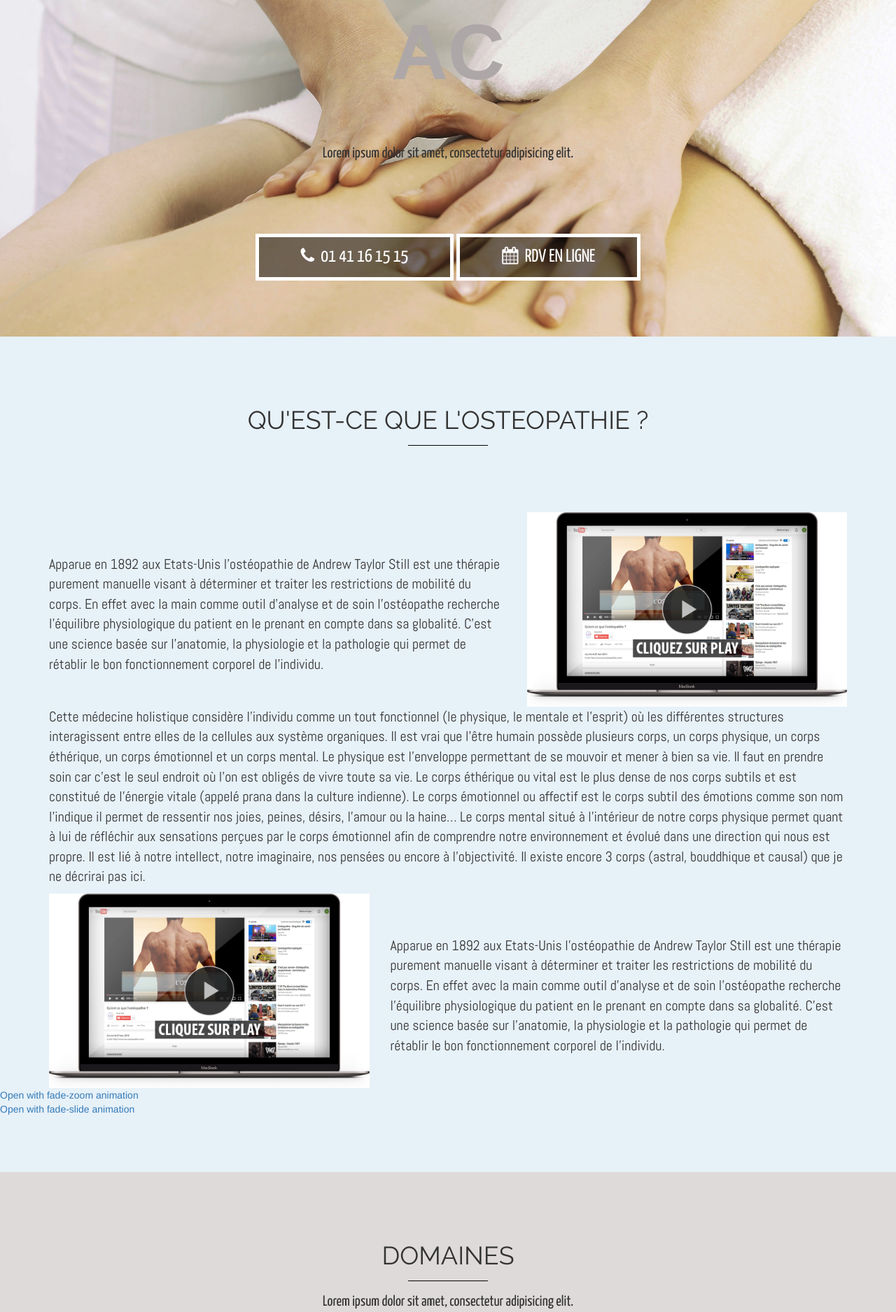
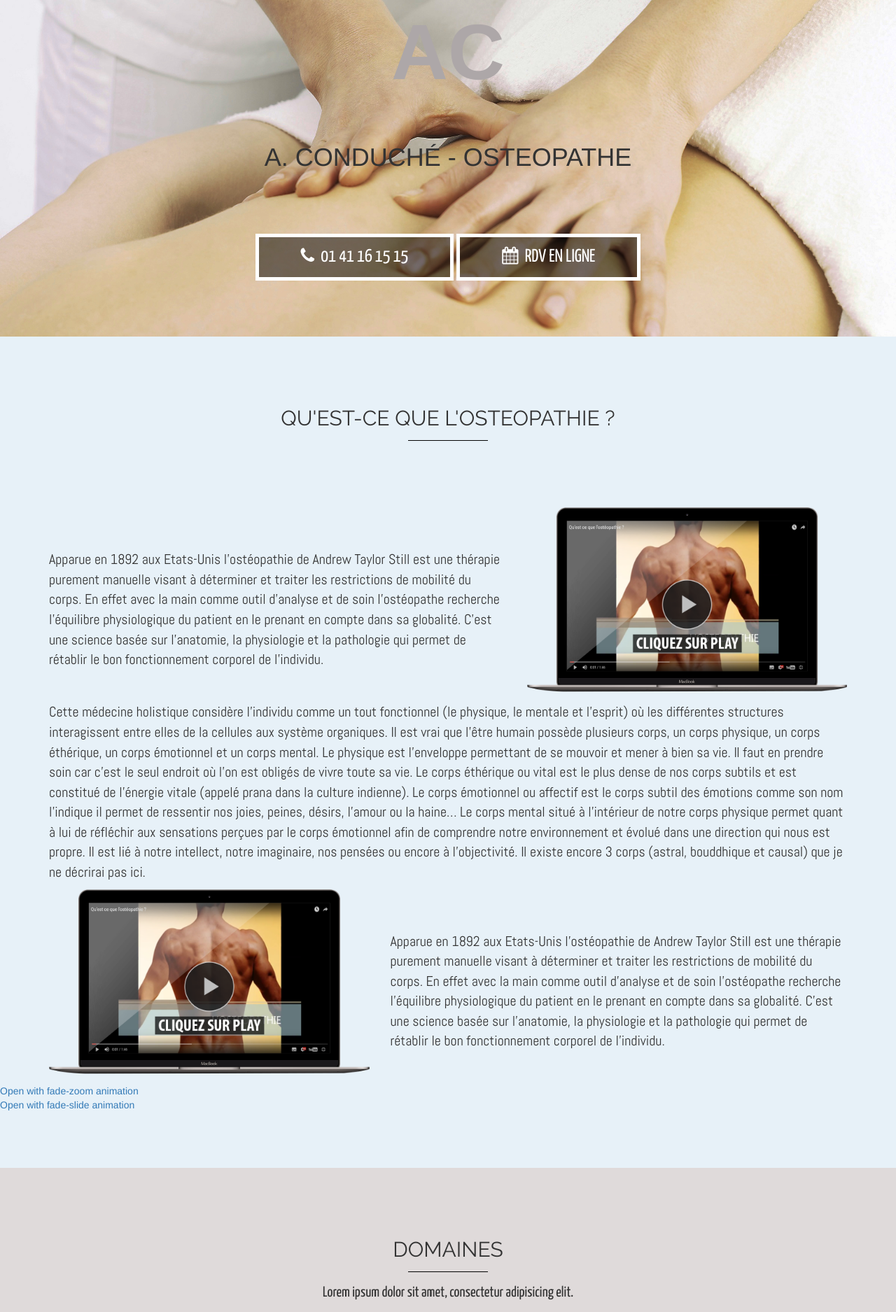
Before and after one commit to lexahrro/osteo, a PHP site: page / in a window 1280 px wide. Shown: the part 50-1925 px from the top of the page at 70% size. Run offline with PHP 8.4, Linux system fonts and the light colour scheme; some libraries are stand-ins or nearby versions.

Commit message:
last commit avant reprise

```diff
--- a/header.php
+++ b/header.php
@@ -4,8 +4,57 @@
     <meta charset="utf-8">
     <meta http-equiv="X-UA-Compatible" content="IE=edge">
     <meta name="viewport" content="width=device-width, initial-scale=1">
-    <meta name="description" content="">
-    <meta name="author" content="">
+
+    <meta name="description" content="Arthur Conduché, Ostéopathe à Paris. Ostéopathie générale, pour sportifs, femmes enceintes, enfants, adultes, seniors et nourissons.">
+    <meta name="keywords" content="mots clefs">
+    <meta name="author" content="Alexandre HERRERO - Marwan Diridollou”>
+    <meta name="robots" content="index">
+    <meta name="Indentifier-URL" content="url du site">
+
+    <title>Arthur Conduché - Ostéopathie à Paris</title>
+
+    <!-- Icon android/ iOS -->
+
+    <link href="http://www.yoursite.com/apple-touch-icon.png" rel="apple-touch-icon" />
+    <link href="http://www.yoursite.com/apple-touch-icon-76x76.png" rel="apple-touch-icon" sizes="76x76" />
+    <link href="http://www.yoursite.com/apple-touch-icon-120x120.png" rel="apple-touch-icon" sizes="120x120" />
+    <link href="http://www.yoursite.com/apple-touch-icon-152x152.png" rel="apple-touch-icon" sizes="152x152" />
+    <link href="http://www.yoursite.com/apple-touch-icon-180x180.png" rel="apple-touch-icon" sizes="180x180" />
+    <link href="http://www.yoursite.com/icon-hires.png" rel="icon" sizes="192x192" />
+    <link href="http://www.yoursite.com/icon-normal.png" rel="icon" sizes="128x128" />
+
+
+    <!-- Dublin Core -->
+
+    <meta name="DC.title" content="Arthur Conduché - Ostéopathie à Paris">
+    <meta name="DC.creator" content="Alexandre HERRERO - Marwan Diridollou">
+    <meta name="DC.subject" content="mots clefs" />
+    <meta name="DC.description" content="Arthur Conduché, Ostéopathe à Paris. Ostéopathie générale, pour sportifs, femmes enceintes, enfants, adultes, seniors et nourissons." />
+    <meta name="DC.publisher" content="Alexandre HERRERO - Marwan Diridollou">
+    <meta name="DC.contributor" content="Contributeur">
+    <meta name="DC.date" content="22/11/2016">
+    <meta name="DC.type" content="Site vitrine">
+    <meta name="DC.format" content="website">
+    <meta name="DC.identifier" content="url du site">
+    <meta name="DC.language" content="fr-FR">
+    <meta name="DC.coverage" content="World">
+    <meta name="DC.rights" content="&copy; Alexandre HERRERO - Marwan Diridollou">
+
+    <!-- END Dublin Core -->
+
+
+
+    <!-- Open Graph-->
+
+    <meta property="og:title" content="Arthur Conduché - Ostéopathie à Paris">
+    <meta property="og:type" content="website">
+    <meta property="og:url" content="url du site">
+    <meta property="og:image" content="img/head.jpg">
+    <meta property="og:site_name" content="Arthur Conduché - Ostéopathie à Paris">
+    <meta property="og:description" content="Arthur Conduché, Ostéopathe à Paris. Ostéopathie générale, pour sportifs, femmes enceintes, enfants, adultes, seniors et nourissons.">
+
+<!-- END Open Graph-->
+
     <title>Ostéopathie - A. Conduche</title>
     <link rel="stylesheet" href="https://cdnjs.cloudflare.com/ajax/libs/font-awesome/4.6.3/css/font-awesome.min.css">
     <!-- jQuery -->
@@ -20,6 +69,7 @@
     <link rel="stylesheet" href="magnific-popup/magnific-popup.css">
     <link href="css/style.css" rel="stylesheet">
     <script src="js/wow.js"></script>
+
 
     <script type="text/javascript">
 
@@ -39,7 +89,7 @@
                 scrollwheel: false,
                 // The latitude and longitude to center the map (always required)
 
-                center: new google.maps.LatLng(48.89585, 2.2364), // Nova Scotia
+                center: new google.maps.LatLng(48.89585, 2.2364),
 
                 // How you would like to style the map.
                 // This is where you would paste any style found on [Snazzy Maps][1].
--- a/index.php
+++ b/index.php
@@ -2,11 +2,11 @@
 
     <!--- Header sous menu ---->
 <section id="sec" class="sec">
-    <div id="conhead" class="container-fluid conhead">
+    <div id="conhead" class="container-fluid conhead" title="Image header">
         <div class="row">
             <div class="col-md-12 text-center">
                 <a class="link link--ilin logo" href="#"><span>A</span><span>C</span></a>
-                <p class="lead section-lead logo"><span>Lorem ipsum dolor sit amet, consectetur adipisicing elit.</span></p>
+                <h1 class="logo"><span>A. CONDUCHÉ - OSTEOPATHE</span></h1>
             </div>
         </div>
         <div class="row">
@@ -24,7 +24,7 @@
         <div class="container">
             <div class="row">
                  <div class="col-lg-12 text-center">
-                <h1 class="section-heading">QU'EST-CE QUE L'OSTEOPATHIE ?</h1>
+                <h2 class="section-heading">QU'EST-CE QUE L'OSTEOPATHIE ?</h2>
                 <hr class="blackhr">
             </div>
             </div>
@@ -33,7 +33,7 @@
                 <p class="histoire">Apparue en 1892 aux Etats-Unis l’ostéopathie de Andrew Taylor Still est une thérapie purement manuelle visant à déterminer et traiter les restrictions de mobilité du corps. En effet avec la main comme outil d’analyse et de soin l’ostéopathe recherche l’équilibre physiologique du patient en le prenant en compte dans sa globalité. C’est une science basée sur l’anatomie, la physiologie et la pathologie qui permet de rétablir le bon fonctionnement corporel de l’individu. </p>
                 </div>      <!-- Définition de l'Ostéopathie -->
                 <div class="col-md-5 text-center">
-                    <img href="https://www.youtube.com/watch?v=J5NaRdyBrIw" src="img/macbook.png" class="img-responsive center-block popup-youtube">
+                    <img href="https://www.youtube.com/watch?v=J5NaRdyBrIw" src="img/macbook.png" class="img-responsive center-block popup-youtube" alt="lancement video">
                 </div>
             </div>
             <div class="row">
@@ -50,7 +50,7 @@
         </div>
             <div class="row">
                 <div class="col-md-5 text-center">
-                    <img href="https://www.youtube.com/watch?v=J5NaRdyBrIw" src="img/macbook.png" class="img-responsive center-block popup-youtube">
+                    <img href="https://www.youtube.com/watch?v=J5NaRdyBrIw" src="img/macbook.png" class="img-responsive center-block popup-youtube" alt="lancement video">
                 </div>
                 <div class="col-md-7">
                     <p class="histoire">Apparue en 1892 aux Etats-Unis l’ostéopathie de Andrew Taylor Still est une thérapie purement manuelle visant à déterminer et traiter les restrictions de mobilité du corps. En effet avec la main comme outil d’analyse et de soin l’ostéopathe recherche l’équilibre physiologique du patient en le prenant en compte dans sa globalité. C’est une science basée sur l’anatomie, la physiologie et la pathologie qui permet de rétablir le bon fonctionnement corporel de l’individu. </p>
@@ -65,7 +65,7 @@
 
     <!-- dialog itself, mfp-hide class is required to make dialog hidden -->
     <div id="small-dialog" class="zoom-anim-dialog mfp-hide">
-        <h1>Dialog example</h1>
+        <h2>Dialog example</h2>
         <p>This is dummy copy. It is not meant to be read. It has been placed here solely to demonstrate the look and feel of finished, typeset text. Only for show. He who searches for meaning here will be sorely disappointed.</p>
     </div>
 </section>
@@ -125,41 +125,41 @@
     <div class="container">
         <div class="row wow fadeIn">
             <div class="col-lg-12 text-center">
-                <h1 class="section-heading">DOMAINES</h1>
+                <h2 class="section-heading">DOMAINES</h2>
                 <hr class="blackhr">
                 <p class="lead section-lead">Lorem ipsum dolor sit amet, consectetur adipisicing elit.</p>
             </div>
         </div>
         <div class="row rowspe wow bounceInLeft">
             <div class="col-md-4 text-center">
-                <img class="img-responsive imgcenter" src="img/bebe.png" alt="">
+                <img class="img-responsive imgcenter" src="img/bebe.png" alt="nourisson">
                 <h3>NOURISSONS</h3>
                 <p>Lorem ipsum dolor sit amet, consectetur adipisicing elit.</p>
             </div>
             <div class="col-md-4 text-center">
-                <img class="img-responsive imgcenter" src="img/enfant.png" alt="">
+                <img class="img-responsive imgcenter" src="img/enfant.png" alt="enfant">
                 <h3>ENFANTS</h3>
                 <p>Lorem ipsum dolor sit amet, consectetur adipisicing elit.</p>
             </div>
             <div class="col-md-4 text-center">
-                <img class="img-responsive imgcenter" src="img/enceinte.png" alt="">
+                <img class="img-responsive imgcenter" src="img/enceinte.png" alt="femme enceinte">
                 <h3>FEMMES ENCEINTES</h3>
                 <p>Lorem ipsum dolor sit amet, consectetur adipisicing elit.</p>
             </div>
         </div>
         <div class="row rowspe wow bounceInRight">
             <div class="col-md-4 text-center">
-                <img class="img-responsive imgcenter" src="img/homme.png" alt="">
+                <img class="img-responsive imgcenter" src="img/homme.png" alt="adulte">
                 <h3>ADULTES</h3>
                 <p>Lorem ipsum dolor sit amet, consectetur adipisicing elit.</p>
             </div>
             <div class="col-md-4 text-center">
-                <img class="img-responsive imgcenter" src="img/sportif.png" alt="">
+                <img class="img-responsive imgcenter" src="img/sportif.png" alt="sportif">
                 <h3>SPORTIFS</h3>
                 <p>Lorem ipsum dolor sit amet, consectetur adipisicing elit.</p>
             </div>
             <div class="col-md-4 text-center">
-                <img class="img-responsive imgcenter" src="img/age.png" alt="">
+                <img class="img-responsive imgcenter" src="img/age.png" alt="senior">
                 <h3>SENIORS</h3>
                 <p>Lorem ipsum dolor sit amet, consectetur adipisicing elit.</p>
             </div>
@@ -171,14 +171,14 @@
 
 
 <!-- Content Section -->
-<div class="parallax1">
+<div class="parallax1" title="Image parallax">
     <div class="conparallax">
 <section id="section4" class="section4 section-margin hideme" data-midnight="black">
     <div class="container">
 
         <div class="row text-center">
             <div class="col-md-12">
-                <h1 class="section-heading">HONORAIRES</h1>
+                <h2 class="section-heading">HONORAIRES</h2>
                 <hr class="whitehr">
                 <p class="lead section-lead">Lorem ipsum dolor sit amet, consectetur adipisicing elit.</p>
             </div>
@@ -221,7 +221,7 @@
         </div>
         <div class="row">
         <div class="col-md-6">
-            <h1 class="section-heading">HORAIRES ET CONTACT</h1>
+            <h2 class="section-heading">HORAIRES ET CONTACT</h2>
             <hr class="whitehr">
             <p class="section-paragraph">Pole Léonard de Vinci - 12 Avenue Léonard de Vinci, 92400 Courbevoie</p>
         </div>
```
Also changed, not shown: favicon.ico (added), img/macbook.png.
